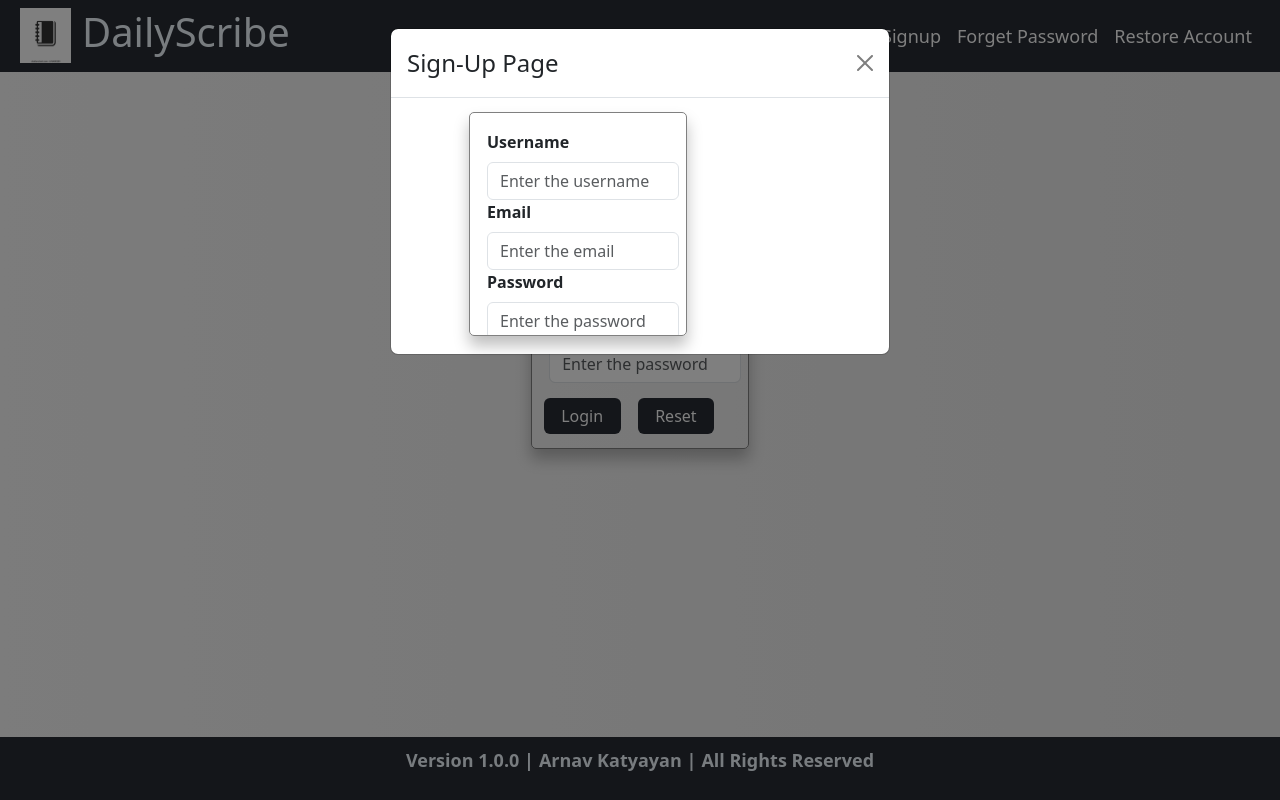
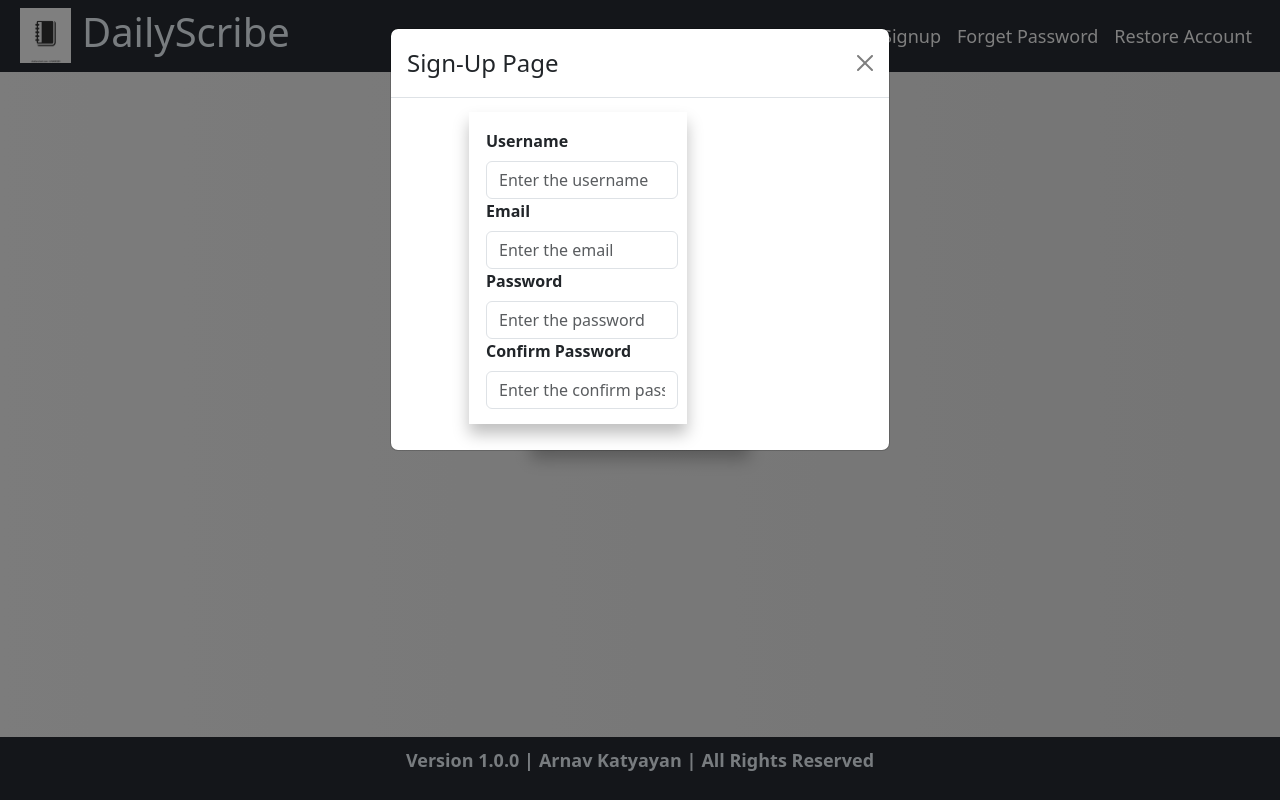
Before and after one commit to arnavkatyayan/DailyScribe, a React (Create React App) app in the folder DailyScribeNotesFE/dailyscribenotesfrontend/: page /login in a window 1280 px wide. Both pictures are taken after a click on the button "Signup". Built offline with nearby package versions, Linux system fonts and the light colour scheme.

Commit message:
CSS changes.

```diff
--- a/DailyScribeNotesFE/dailyscribenotesfrontend/src/App.css
+++ b/DailyScribeNotesFE/dailyscribenotesfrontend/src/App.css
@@ -54,11 +54,12 @@ body {
 .login-modal {
   height:28vh;
   width: 17vw;
-  border-radius: 5px;
-  border:1px solid grey;
+  /* border-radius: 5px;
+  border:1px solid grey; */
   padding:17px;
   overflow: auto;
   box-shadow: 0px 10px 15px rgba(0, 0, 0, 0.25);
+  background-color: white;
 }
 .btn-grps {
   display: flex;
@@ -135,6 +136,10 @@ body {
   position: relative;
   right: -62px;
   top:-2px;
+  height:39vh;
+}
+.signup-modal-dimensions {
+  height: 44vh;
 }
 .login-page-btns {
   display: flex;
@@ -202,6 +207,7 @@ body {
   padding:14px;
   box-shadow: 0 4px 12px rgba(0, 0, 0, 0.1);
   overflow: auto;
+  background-color: white;
 }
 .rhs-css {
   display: flex;
@@ -255,6 +261,7 @@ body {
   overflow: auto;
   padding:30px;
   position: relative;
+  background-color: white;
 }
 .journal-icons-size {
   height: 35px;
@@ -294,6 +301,7 @@ body {
   box-shadow: 0 20px 12px rgba(0, 0, 0, 0.1);
   padding:15px;
   position: relative;
+  background-color: white;
 }
 .settings-options {
   display: flex;
--- a/DailyScribeNotesFE/dailyscribenotesfrontend/src/ReusableModalsAndMethods.js
+++ b/DailyScribeNotesFE/dailyscribenotesfrontend/src/ReusableModalsAndMethods.js
@@ -55,7 +55,7 @@ export const SignupPage = ({
         <Modal.Header closeButton>
           <Modal.Title>{title}</Modal.Title>
         </Modal.Header>
-        <Modal.Body>
+        <Modal.Body className="signup-modal-dimensions">
           <div className="login-modal signup-modal">
             <Form>
               <Form.Label className="label-css">Username</Form.Label>
```
